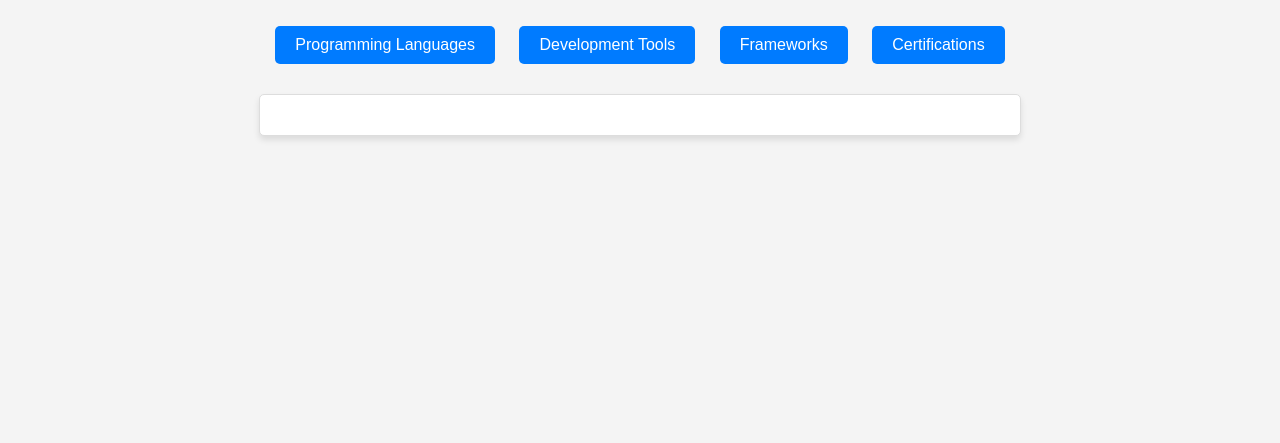
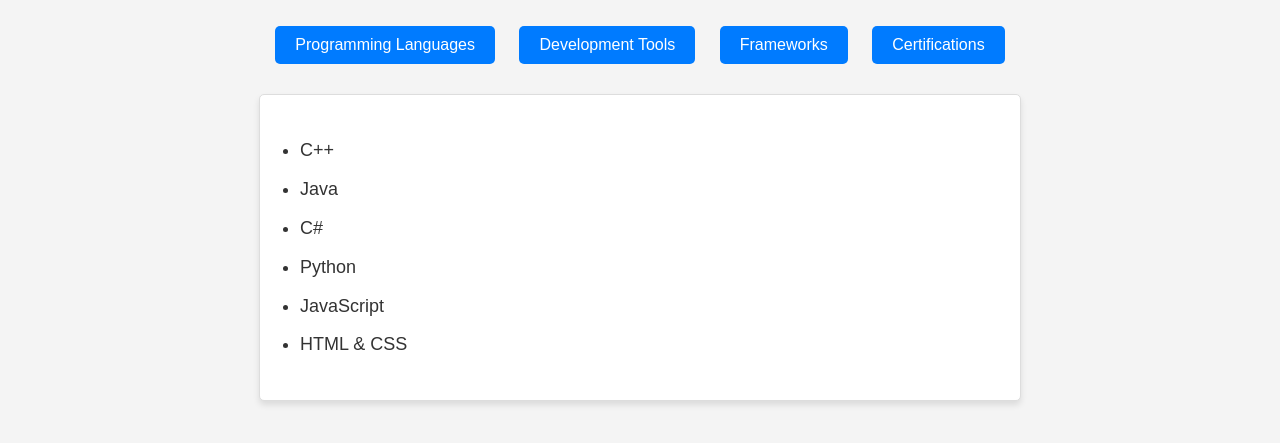
Before and after one commit to abdzaheer/12_8, a plain HTML site: page HTMLcodes/SkillsPage.html in a window 1280 px wide. Shown: the part 185-628 px from the top of the page. Drawn offline with Linux system fonts and the light colour scheme.

Commit message:
Update SkillsPage.html

```diff
--- a/HTMLcodes/SkillsPage.html
+++ b/HTMLcodes/SkillsPage.html
@@ -7,7 +7,7 @@
         <meta charset="UTF-8">
         <title>My Skills - Portfolio</title>
 	<link href="../CSSCodes/SkillsPageStyle.css" type="text/css" rel="stylesheet" />
-    <script src="JSCodes/SkillsPageScript.js"></script>
+    <script src="../JSCodes/SkillsPageScript.js"></script>
         <style type="text/css">
 		/* Styling for the horizontal navigation bar */
 		.navbar {
```
